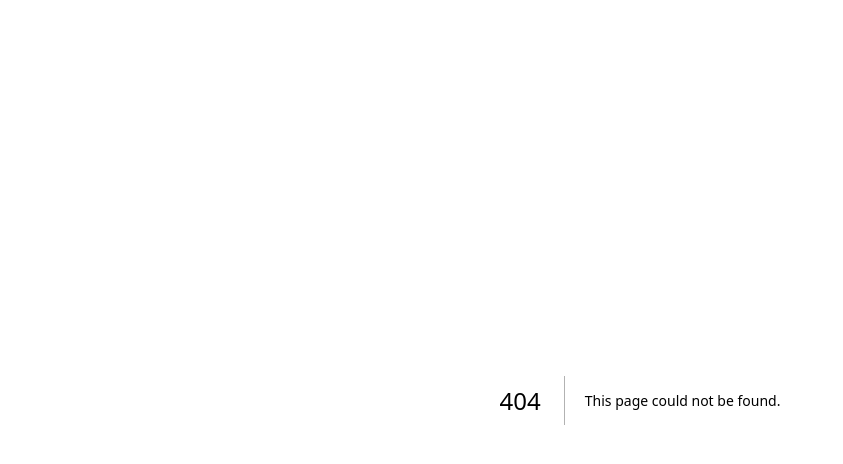
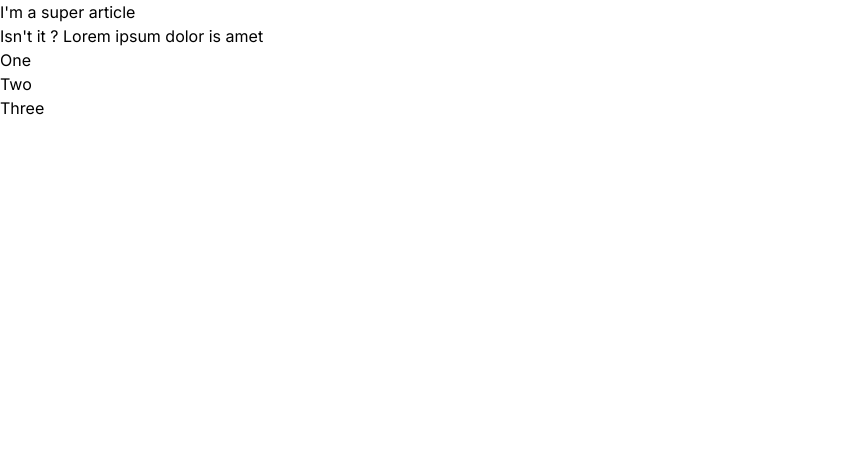
Before and after one commit to LilaRest/website, a Next.js app: page /articles in a window 1280 px wide. Before the commit this address had no page. Shown: the top 464 px of the page, without its empty margins (0-843 px from the left). Built offline with nearby package versions, Linux system fonts and the light colour scheme.

Commit message:
feat: setup minimal MDX support

```diff
--- a/next.config.mjs
+++ b/next.config.mjs
@@ -1,12 +1,16 @@
 // This ensure env vars are validated at build-time
 // See: https://env.t3.gg/docs/nextjs
 // import "./src/env.mjs";
+import MDX from "@next/mdx";
 
 /** @type {import('next').NextConfig} */
 const nextConfig = {
   reactStrictMode: true,
   experimental: {
-    // typedRoutes: true, // Enable internal link type-checking (see: https://nextjs.org/docs/pages/building-your-application/configuring/typescript#statically-typed-links)
+    // typedRoutes: true, // Enable internal link type-checking (see: https://nextjs.org/docs/pages/building-your-application/configuring/typescript#statically-typed-links),
+    mdxRs: true,
   },
 };
-export default nextConfig;
+
+const withMDX = MDX();
+export default withMDX(nextConfig);
--- a/package.json
+++ b/package.json
@@ -9,6 +9,10 @@
     "lint": "next lint"
   },
   "dependencies": {
+    "@mdx-js/loader": "^2.3.0",
+    "@mdx-js/react": "^2.3.0",
+    "@next/mdx": "^13.4.2",
+    "@types/mdx": "^2.0.5",
     "@types/node": "20.2.0",
     "@types/react": "18.2.6",
     "@types/react-dom": "18.2.4",
--- /dev/null
+++ b/src/app/articles/page.tsx
@@ -0,0 +1,5 @@
+import MyArticle from "@/contents/myarticle.mdx";
+
+export default function Page() {
+  return <MyArticle />;
+}
--- /dev/null
+++ b/src/app/mdx-components.tsx
@@ -0,0 +1,8 @@
+import type { MDXComponents } from "mdx/types";
+
+// This file is required to use MDX in `app` directory.
+export function useMDXComponents(components: MDXComponents): MDXComponents {
+  return {
+    ...components,
+  };
+}
--- /dev/null
+++ b/src/contents/myarticle.mdx
@@ -0,0 +1,7 @@
+# I'm a super article
+
+Isn't it ? Lorem ipsum dolor is amet
+
+- One
+- Two
+- Three
--- a/tsconfig.json
+++ b/tsconfig.json
@@ -20,7 +20,8 @@
       }
     ],
     "paths": {
-      "@/*": ["./src/*"]
+      "@/*": ["./src/*"],
+      "~/*": ["./public/*"]
     }
   },
   "include": ["next-env.d.ts", "**/*.ts", "**/*.tsx", ".next/types/**/*.ts"],
```
Also changed, not shown: 1 other file (tests, documents, lock files or other folders).
